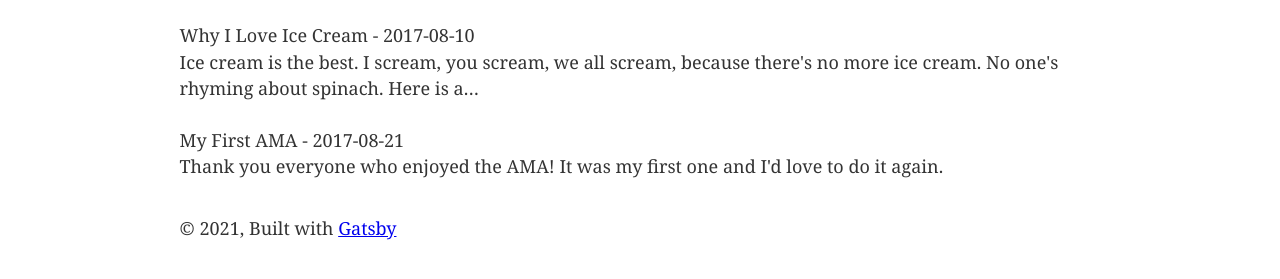
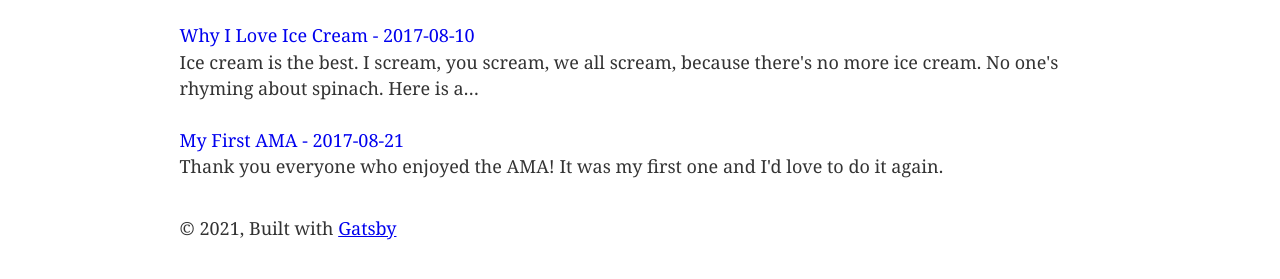
Before and after one commit to xavigu/Gatsby-blog, a Gatsby site: page / in a window 1280 px wide. Shown: the part 171-450 px from the top of the page. Built offline with nearby package versions, Linux system fonts and the light colour scheme; Gatsby itself is replaced by a stand-in of ours.

Commit message:
Add link route to the title´s posts

```diff
--- a/src/pages/index.js
+++ b/src/pages/index.js
@@ -1,5 +1,5 @@
 import React from "react"
-import { graphql } from "gatsby"
+import { graphql, Link } from "gatsby"
 
 import Layout from "../components/layout"
 import SEO from "../components/seo"
@@ -15,7 +15,9 @@ export default ({ data }) => {
       {
         data.allMarkdownRemark.edges.map(({node}) => (
           <div key={node.id}>
-            <span>{ node.frontmatter.title } - { node.frontmatter.date }</span>
+            <Link style={{ textDecoration: `none` }} to={`${node.fields.slug}`} >
+              <span>{ node.frontmatter.title } - { node.frontmatter.date }</span>
+            </Link>
             <p>{node.excerpt}</p>
           </div>
         ))
```
